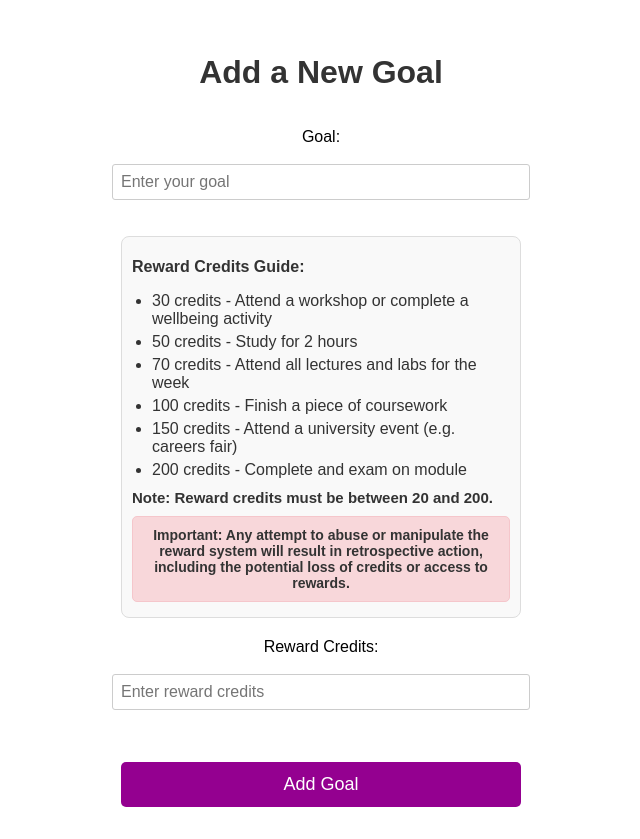
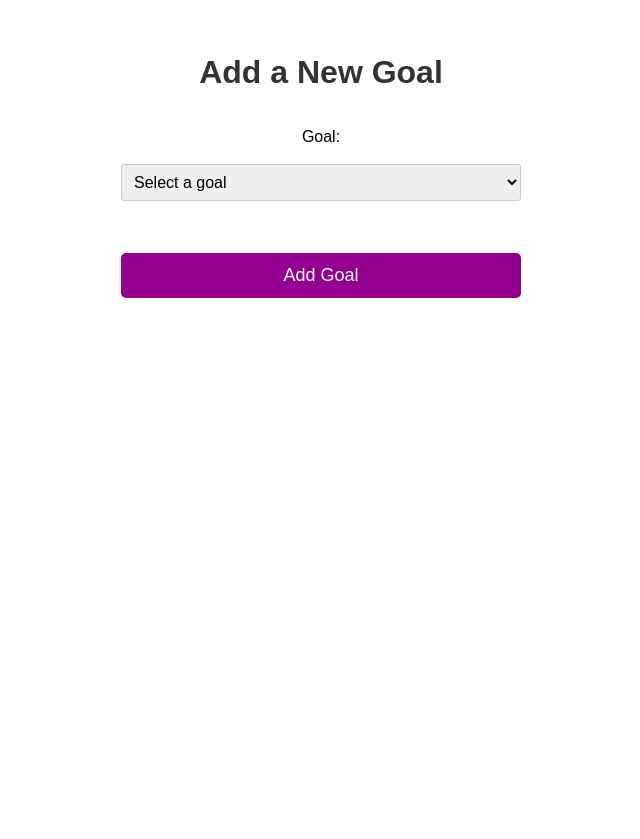
Before and after one commit to rohan057/FYP, a PHP site: page /goals-add.php in a window 1280 px wide. Shown: the part 66-905 px from the top of the page, without its empty margins (319-959 px from the left). After the commit the page ends 364 px from the top, so only its background shows below. Run offline with PHP 8.4, Linux system fonts and the light colour scheme.

Commit message:
Update goals-add.php
Refined this page to make it more personalized and engaging

```diff
--- a/goals-add.php
+++ b/goals-add.php
@@ -15,11 +15,28 @@ try {
 
 $message = '';
 
+$goal_rewards = [
+    "Attend a workshop or complete a wellbeing activity" => 30,
+    "Practice mindfulness or meditation for 20 minutes" => 30,
+    "Go for a 30-minute walk or do some physical exercise" => 40,
+    "Stay hydrated (drink at least 2L of water in a day)" => 40,
+    "Study for 2 hours" => 50,
+    "Participate in a peer support session or group activity" => 50,
+    "Limit social media use to 1 hour or less in a day" => 50,
+    "Try a new healthy meal or cook at home" => 50,
+    "Get 7-9 hours of sleep consistently for a week" => 60,
+    "Attend all lectures and labs for the week" => 70,
+    "Finish a piece of coursework" => 100,
+    "Volunteer for a student wellbeing initiative" => 100,
+    "Attend a university event (e.g. careers fair)" => 150,
+    "Complete an exam on a module" => 200
+];
+
 if ($_SERVER['REQUEST_METHOD'] === 'POST') {
     $goal = isset($_POST['goal']) ? trim($_POST['goal']) : '';
-    $reward_credits = isset($_POST['reward_credits']) ? (int) $_POST['reward_credits'] : 0;
 
-    if (!empty($goal) && $reward_credits > 0) {
+    if (!empty($goal) && isset($goal_rewards[$goal])) {
+        $reward_credits = $goal_rewards[$goal];
         $user_id = $_SESSION['user_id'];
 
         $stmt = $pdo->prepare("INSERT INTO goals (user_id, goal, is_completed, reward_credits) VALUES (?, ?, 0, ?)");
@@ -33,7 +50,7 @@ if ($_SERVER['REQUEST_METHOD'] === 'POST') {
             $message = "<p class='goals-add-error'>Error: " . $stmt->errorInfo()[2] . "</p>";
         }
     } else {
-        $message = "<p class='goals-add-error'>Please enter a valid goal and reward credits.</p>";
+        $message = "<p class='goals-add-error'>Please select a valid goal.</p>";
     }
 }
 ?>
@@ -78,24 +95,12 @@ if ($_SERVER['REQUEST_METHOD'] === 'POST') {
 
     <form class="goals-add-form" method="POST">
         <label for="goal">Goal:</label><br>
-        <input type="text" class="goals-add-input" name="goal" id="goal" placeholder="Enter your goal" required><br><br>
-
-        <div class="goals-add-guide">
-        <p><strong>Reward Credits Guide:</strong></p>
-        <ul>
-            <li>30 credits - Attend a workshop or complete a wellbeing activity</li>
-            <li>50 credits - Study for 2 hours</li>
-            <li>70 credits - Attend all lectures and labs for the week</li>
-            <li>100 credits - Finish a piece of coursework</li>
-            <li>150 credits - Attend a university event (e.g. careers fair)</li>
-            <li>200 credits - Complete and exam on module</li>
-        </ul>
-        <p class="small-note">Note: Reward credits must be between <strong>20</strong> and <strong>200</strong>.</p>
-        <p class="important-note"><strong>Important:</strong> Any attempt to abuse or manipulate the reward system will result in retrospective action, including the potential loss of credits or access to rewards.</p>
-        </div>
-
-        <label for="reward_credits">Reward Credits:</label><br>
-        <input type="number" class="goals-add-input" name="reward_credits" id="reward_credits" min="20" max="200" placeholder="Enter reward credits" required><br><br>
+        <select class="goals-add-input" name="goal" id="goal" required>
+            <option value="" disabled selected>Select a goal</option>
+            <?php foreach ($goal_rewards as $goal => $credits): ?>
+                <option value="<?php echo htmlspecialchars($goal); ?>"><?php echo htmlspecialchars($goal); ?></option>
+            <?php endforeach; ?>
+        </select><br><br>
 
         <button class="goals-add-button" type="submit">Add Goal</button>
     </form>
```
